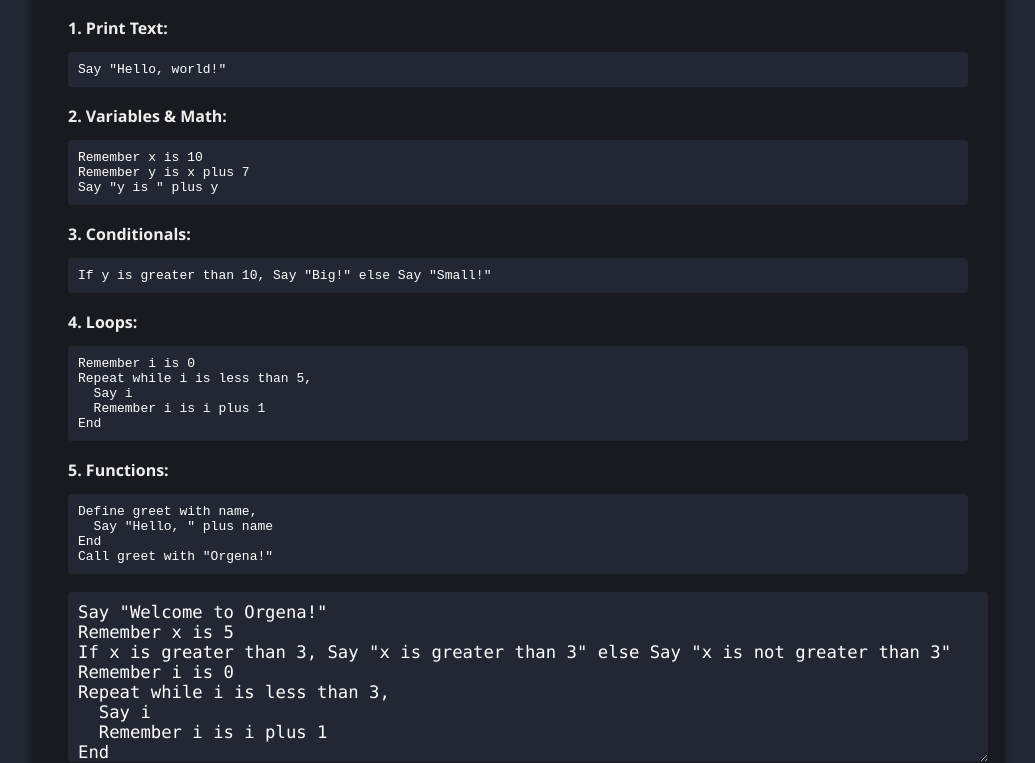
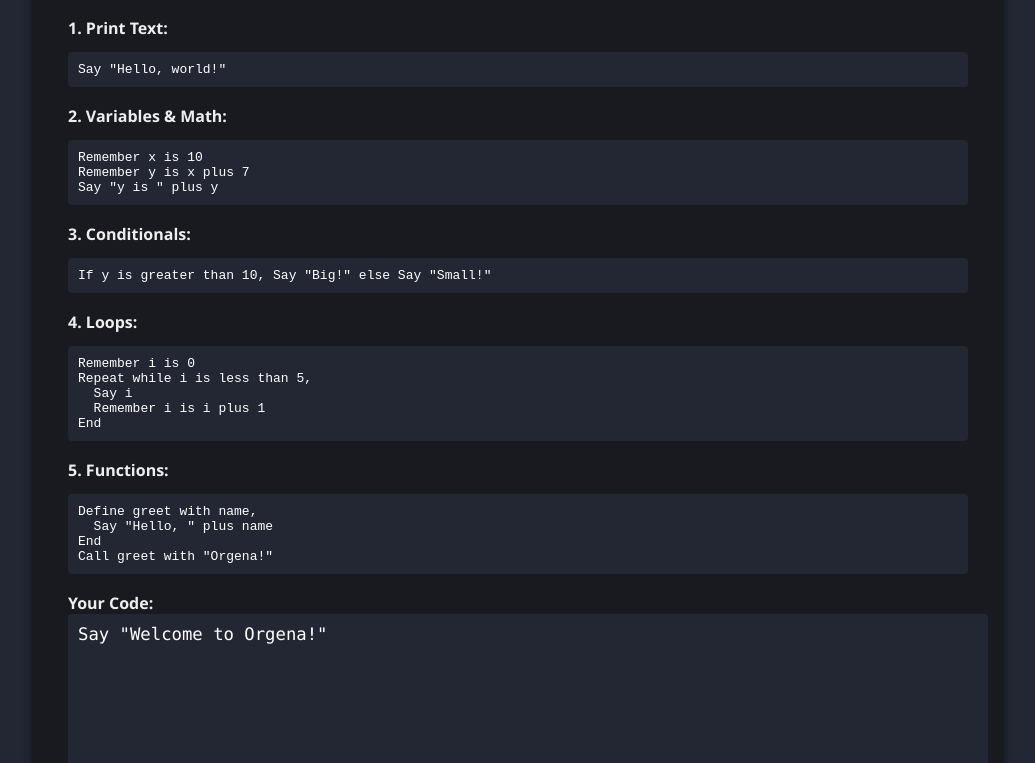
Before and after one commit to HPD666/Orgena-Code, a plain HTML site: page index.html in a window 1280 px wide. Shown: the part 194-957 px from the top of the page, without its empty margins (122-1157 px from the left). Drawn offline with Linux system fonts and the light colour scheme.

Commit message:
Update index.html

```diff
--- a/index.html
+++ b/index.html
@@ -51,18 +51,9 @@
 Call greet with "Orgena!"</pre>
     </div>
     <form onsubmit="runOrgena(); return false;">
+      <b>Your Code:</b>
       <textarea id="code" spellcheck="false">Say "Welcome to Orgena!"
-Remember x is 5
-If x is greater than 3, Say "x is greater than 3" else Say "x is not greater than 3"
-Remember i is 0
-Repeat while i is less than 3,
-  Say i
-  Remember i is i plus 1
-End
-Define double with n,
-  Say n plus n
-End
-Call double with 5
+
       </textarea><br>
       <button type="submit">Run Orgena</button>
     </form>
```
